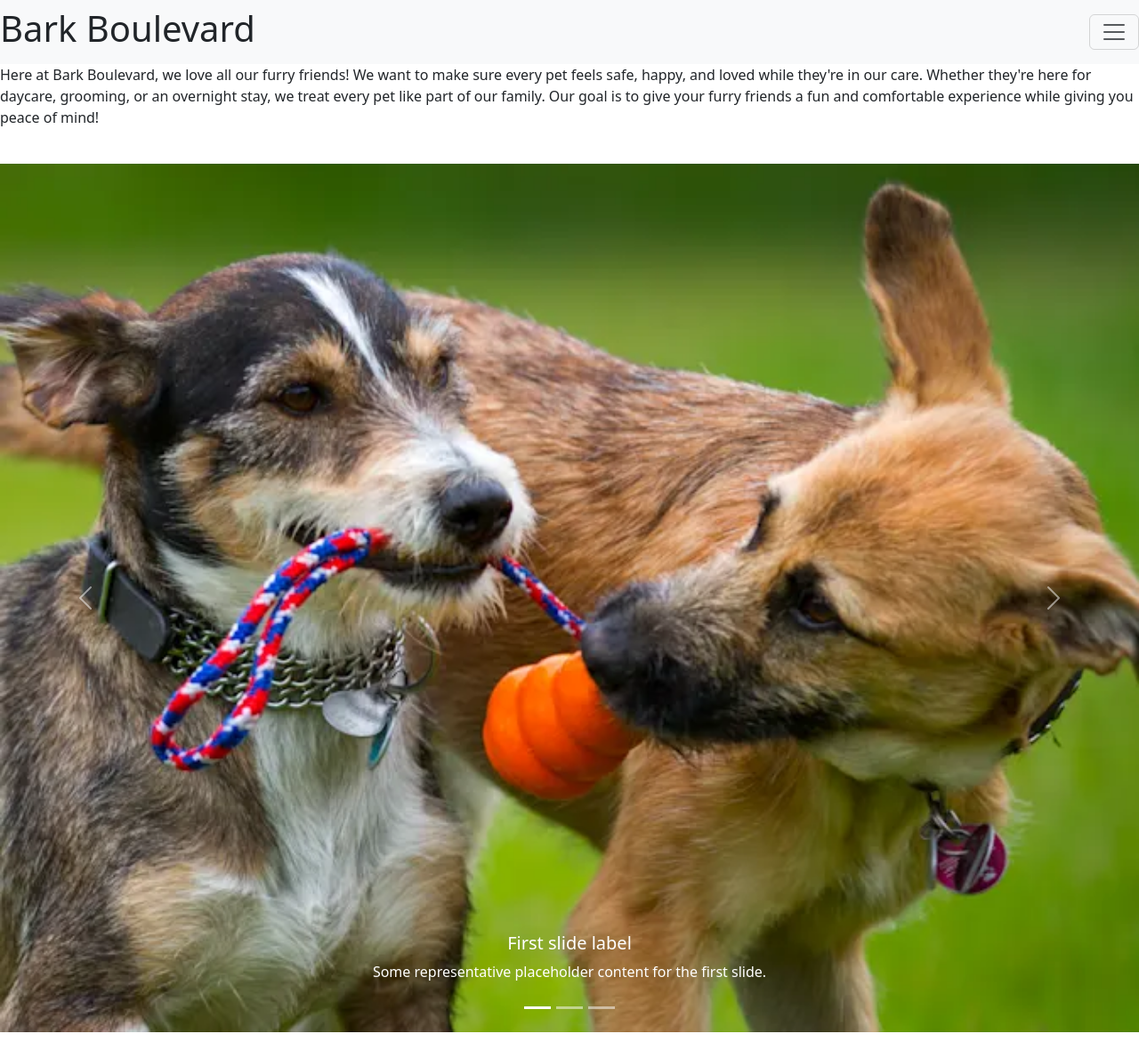
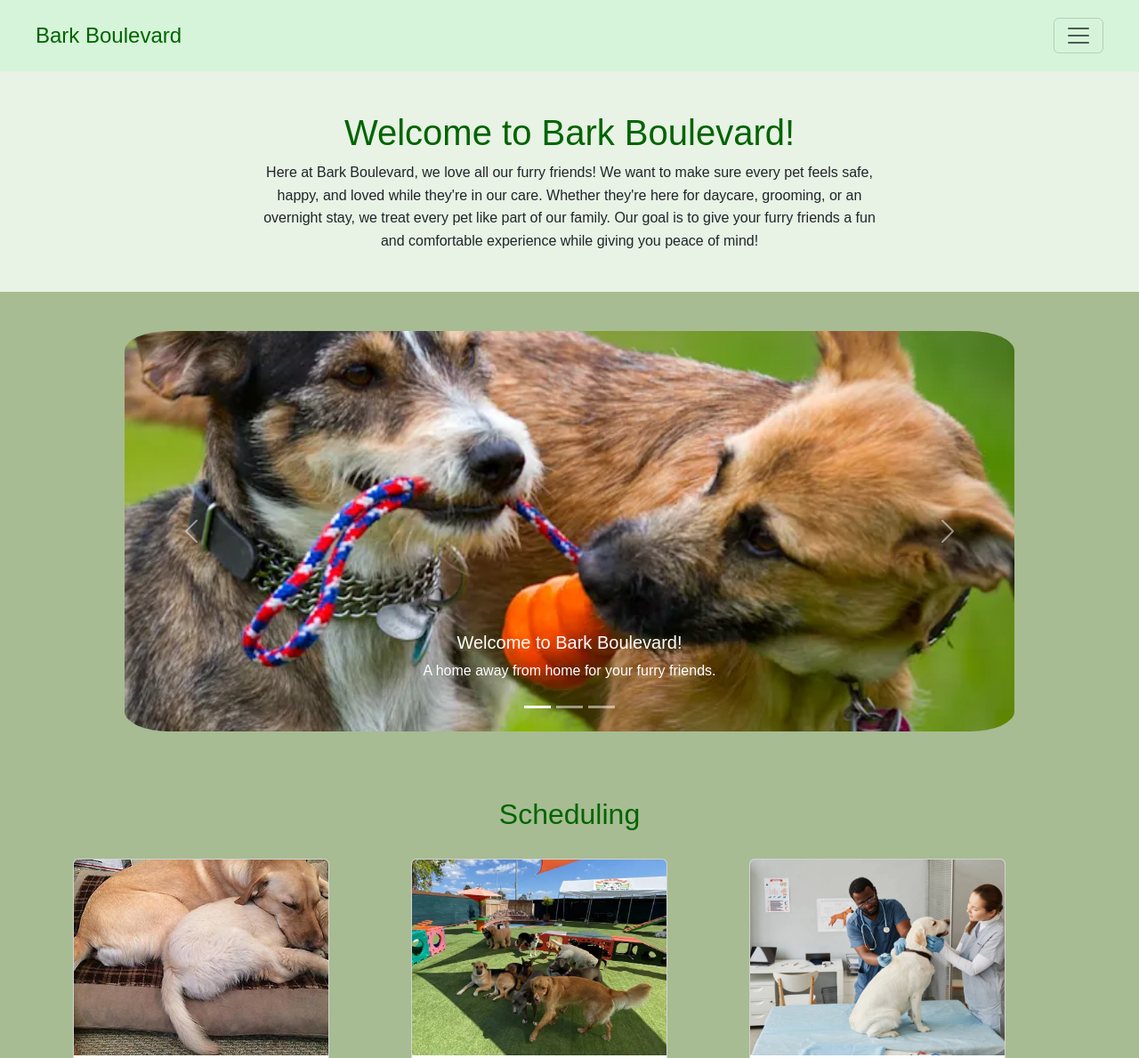
Before and after one commit to isjimenez208-cyber/PawfectPetCare, a plain HTML site: page index.html in a window 1280 px wide. Shown: the top 1189 px of the page at 89% size. Drawn offline with nearby package versions, Linux system fonts and the light colour scheme.

Commit message:
My CSS, and filler content

```diff
--- a/index.html
+++ b/index.html
@@ -42,13 +42,14 @@
         </div>
     </nav>
 
+    <!-- Header -->
     <header>
+        <h1>Welcome to Bark Boulevard!</h1>
+
         <p>Here at Bark Boulevard, we love all our furry friends! We want to make sure every pet feels safe, happy, and
             loved while they're in our care. Whether they're here for daycare, grooming, or an overnight stay, we treat
             every pet like part of our family. Our goal is to give your furry friends a fun and comfortable experience
             while giving you peace of mind!</p>
-
-
     </header>
 
     <!-- Carosel -->
@@ -65,24 +66,24 @@
             </div>
             <div class="carousel-inner">
                 <div class="carousel-item active">
-                    <img src="img/Carosel Pic 1.webp" class="d-block w-100" alt="Caro">
+                    <img src="img/Carosel Pic 1.webp" class="d-block w-100" alt="">
                     <div class="carousel-caption d-none d-md-block">
-                        <h5>First slide label</h5>
-                        <p>Some representative placeholder content for the first slide.</p>
+                        <h5>Welcome to Bark Boulevard!</h5>
+                        <p>A home away from home for your furry friends.</p>
                     </div>
                 </div>
                 <div class="carousel-item">
                     <img src="img/Carosel Pic 2.webp" class="d-block w-100" alt="...">
                     <div class="carousel-caption d-none d-md-block">
-                        <h5>Second slide label</h5>
-                        <p>Some representative placeholder content for the second slide.</p>
+                        <h5>Playtime Is the Best Time!</h5>
+                        <p>Making new friends and memories every day.</p>
                     </div>
                 </div>
                 <div class="carousel-item">
                     <img src="img/Carosel Pic 3.jpg" class="d-block w-100" alt="...">
                     <div class="carousel-caption d-none d-md-block">
-                        <h5>Third slide label</h5>
-                        <p>Some representative placeholder content for the third slide.</p>
+                        <h5>Comfort, Care, and Love</h5>
+                        <p>Your pet deserves the very best while you're away.</p>
                     </div>
                 </div>
             </div>
@@ -160,7 +161,7 @@
                 </h2>
                 <div id="flush-collapseOne" class="accordion-collapse collapse" data-bs-parent="#accordionFlushExample">
                     <div class="accordion-body">We recommend bringing your pet's usual food, any necessary medications,
-                        and a favorite toy or blanket to help them feel comfortable during their stay..</div>
+                        and a favorite toy or blanket to help them feel comfortable during their stay.</div>
                 </div>
             </div>
 
@@ -195,7 +196,7 @@
             <div class="accordion-item">
                 <h2 class="accordion-header">
                     <button class="accordion-button collapsed" type="button" data-bs-toggle="collapse"
-                        data-bs-target="#flush-collapseThree" aria-expanded="false" aria-controls="flush-collapseThree">
+                        data-bs-target="#flush-collapseFour" aria-expanded="false" aria-controls="flush-collapseFour">
                         What happens if my pet gets sick during their stay?
                     </button>
                 </h2>
@@ -209,11 +210,11 @@
             <div class="accordion-item">
                 <h2 class="accordion-header">
                     <button class="accordion-button collapsed" type="button" data-bs-toggle="collapse"
-                        data-bs-target="#flush-collapseThree" aria-expanded="false" aria-controls="flush-collapseThree">
+                        data-bs-target="#flush-collapseFive" aria-expanded="false" aria-controls="flush-collapseFive">
                         How often will my pet be fed?
                     </button>
                 </h2>
-                <div id="flush-collapseFour" class="accordion-collapse collapse"
+                <div id="flush-collapseFive" class="accordion-collapse collapse"
                     data-bs-parent="#accordionFlushExample">
                     <div class="accordion-body">We follow your pet's regular feeding schedule to make sure they stay
                         happy and healthy during their visit.</div>
--- a/style.css
+++ b/style.css
@@ -0,0 +1,158 @@
+/* Base Style */
+/* Phone */
+body {
+    background-color: rgb(167, 188, 146);
+    font-family: Arial, sans-serif;
+    margin: 0;
+}
+
+/* Nav */
+.navbar {
+    padding: 15px;
+    background-color: #d6f4d9 !important;
+}
+
+.navbar h1 {
+    font-size: 24px;
+    color: darkgreen;
+    margin: 0;
+}
+
+/* Header */
+header {
+    background-color: #e8f2e5;
+    text-align: center;
+    padding: 25px;
+}
+
+header h1 {
+    color: darkgreen;
+    font-size: 28px;
+}
+
+header p {
+    font-size: 16px;
+    line-height: 1.6;
+}
+
+/* Carousel */
+.carousel {
+    width: 95%;
+    margin: 20px auto;
+}
+
+.carousel-item img {
+    width: 100%;
+    height: 220px;
+    object-fit: cover;
+    border-radius: 5%;
+}
+
+/* Scheduling Cards */
+main h2 {
+    text-align: center;
+    color: darkgreen;
+    margin: 30px 0;
+}
+
+.card {
+    width: 100%;
+    height: 100%;
+    margin-bottom: 20px;
+}
+
+.card-img-top {
+    width: 100%;
+    height: 180px;
+    object-fit: cover;
+}
+
+.card-body {
+    display: flex;
+    flex-direction: column;
+}
+
+/* FAQ */
+.accordion {
+    width: 95%;
+    margin: auto;
+    margin-bottom: 5%;
+}
+
+
+/* Size 576 */
+@media (min-width: 576px) {
+    header {
+        padding: 35px;
+    }
+
+    header h1 {
+        font-size: 32px;
+    }
+
+    /* Carousel */
+    .carousel-item img {
+        height: 300px;
+    }
+
+}
+
+
+/* Size 720 */
+@media (min-width: 720px) {
+    header {
+        padding: 45px;
+    }
+
+    header p {
+        max-width: 700px;
+        margin: 0 auto;
+    }
+
+    /* Carousel */
+    .carousel {
+        width: 90%;
+    }
+
+    .carousel-item img {
+        height: 380px;
+    }
+
+    .card-img-top {
+        height: 200px;
+    }
+
+    .accordion {
+        width: 90%;
+    }
+}
+
+
+/* Size 992 */
+@media (min-width: 992px) {
+    .navbar {
+        padding: 20px 40px;
+    }
+
+    header h1 {
+        font-size: 40px;
+    }
+
+    /* Carousel */
+    .carousel {
+        width: 80%;
+        max-width: 1000px;
+    }
+
+    .carousel-item img {
+        height: 450px;
+    }
+
+    .card-img-top {
+        height: 220px;
+    }
+
+    .accordion {
+        width: 80%;
+    }
+}
```
